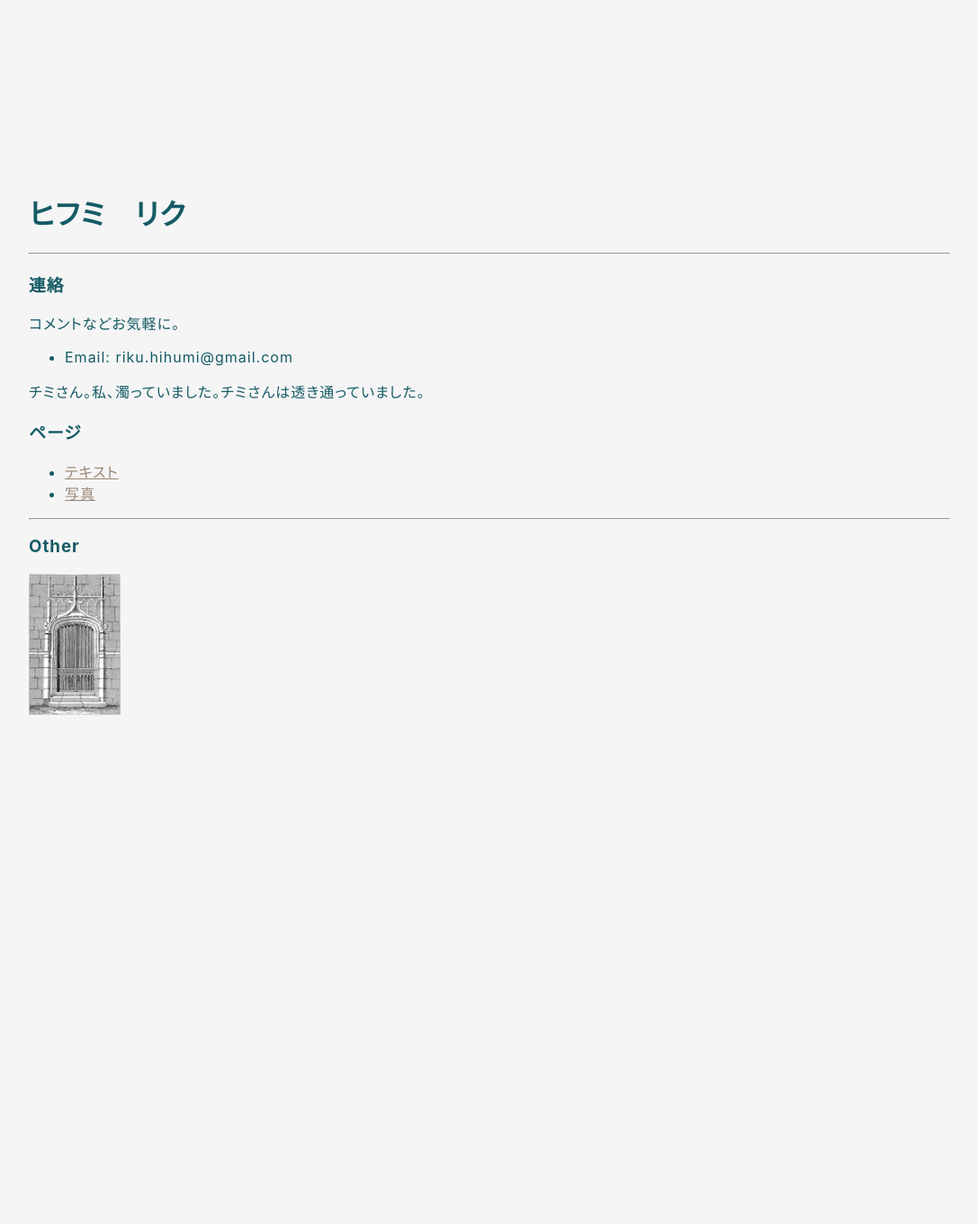
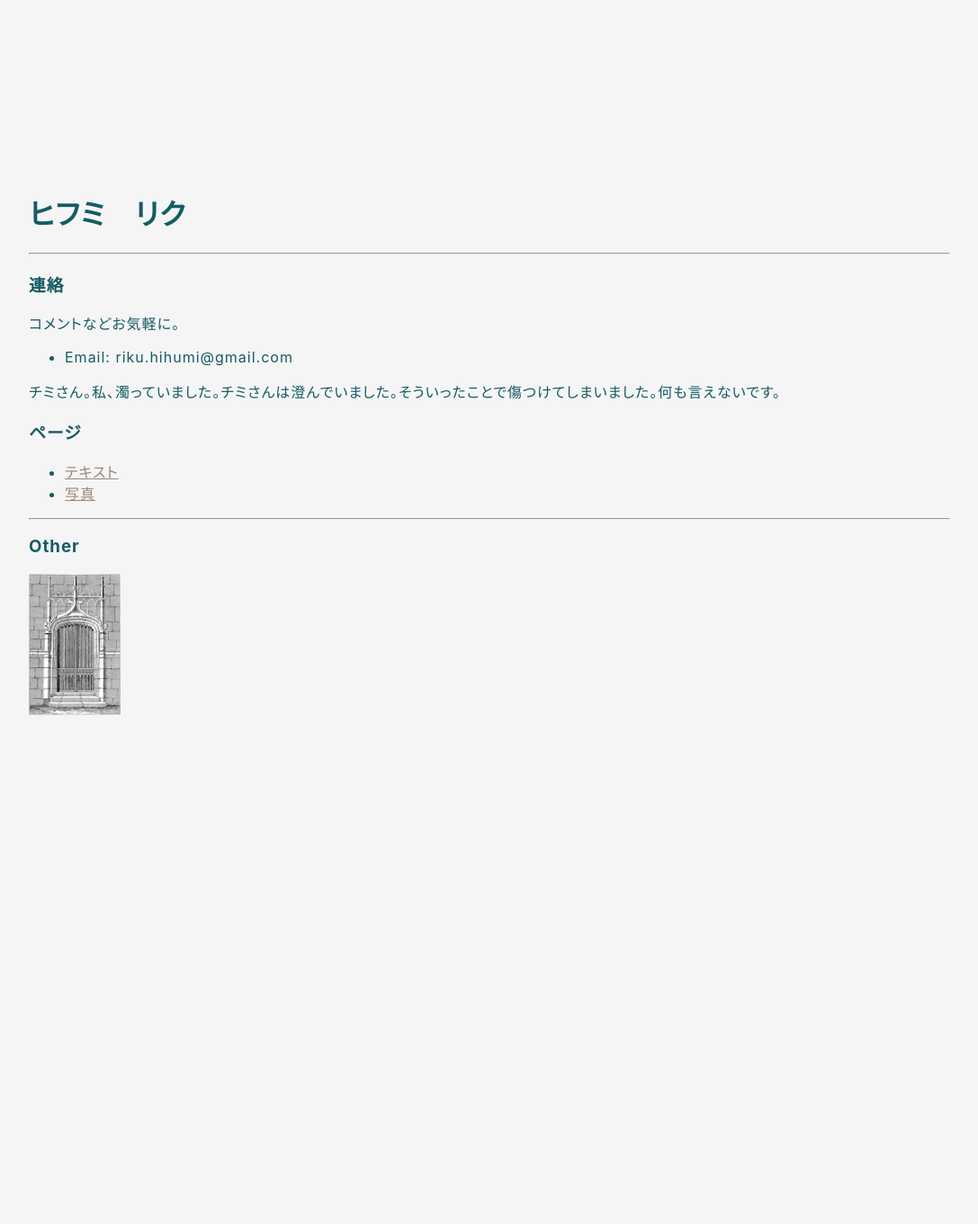
Before and after one commit to hihumi-riku/hihumi-riku.github.io, a Jekyll site: the page built from index.md, in a window 1280 px wide. Shown: the whole page at 90% size, without its empty margins (96-1183 px from the left). Built offline with Jekyll 4.4.1, drawn with Linux system fonts in a browser that asks for light colours.

Commit message:
Update index.md

```diff
--- a/index.md
+++ b/index.md
@@ -9,7 +9,7 @@ title: ヒフミ　リクのページ
 コメントなどお気軽に。
 - Email: riku.hihumi@gmail.com
 
-チミさん。私、濁っていました。チミさんは透き通っていました。
+チミさん。私、濁っていました。チミさんは澄んでいました。そういったことで傷つけてしまいました。何も言えないです。
 
 
 ### ページ
```
